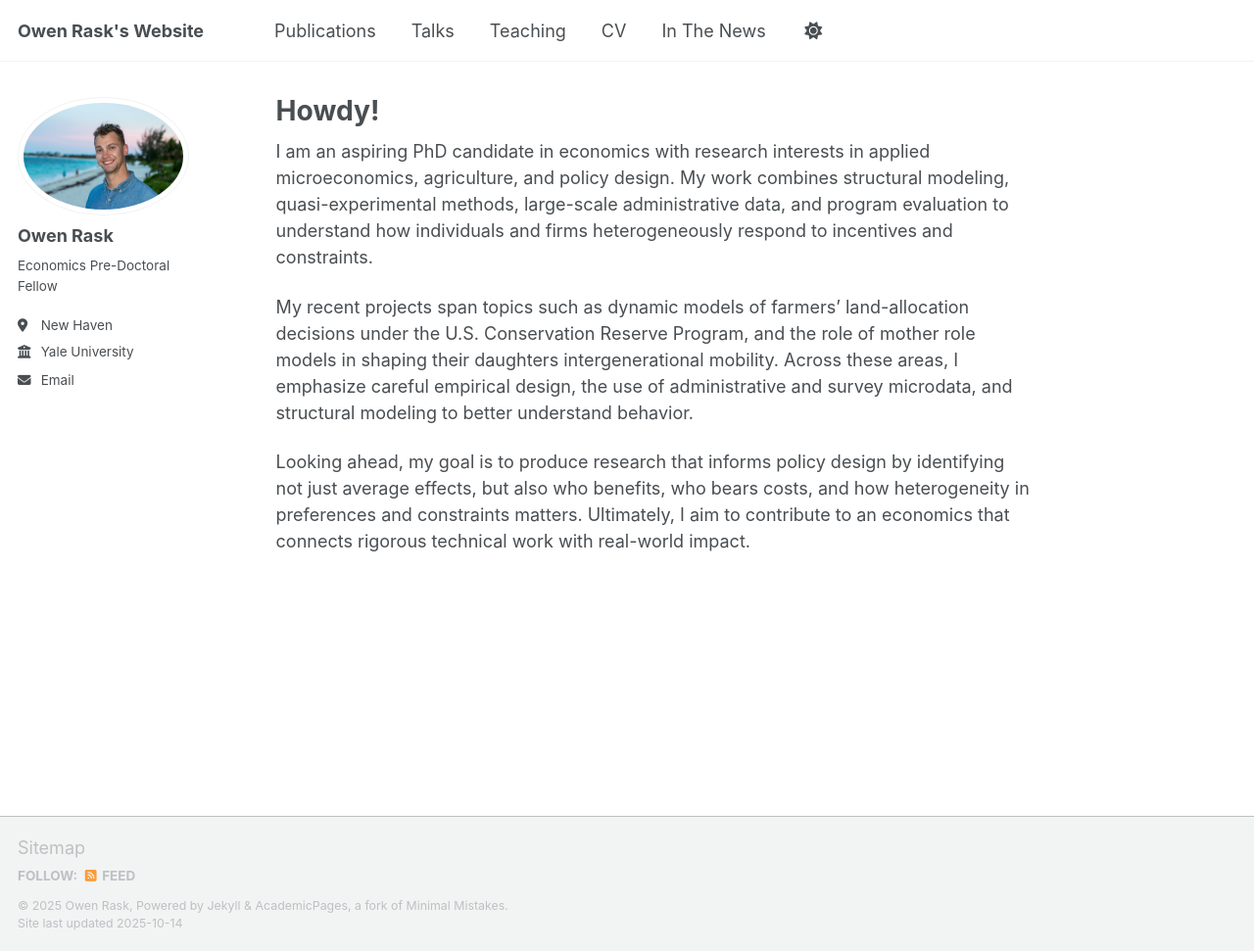
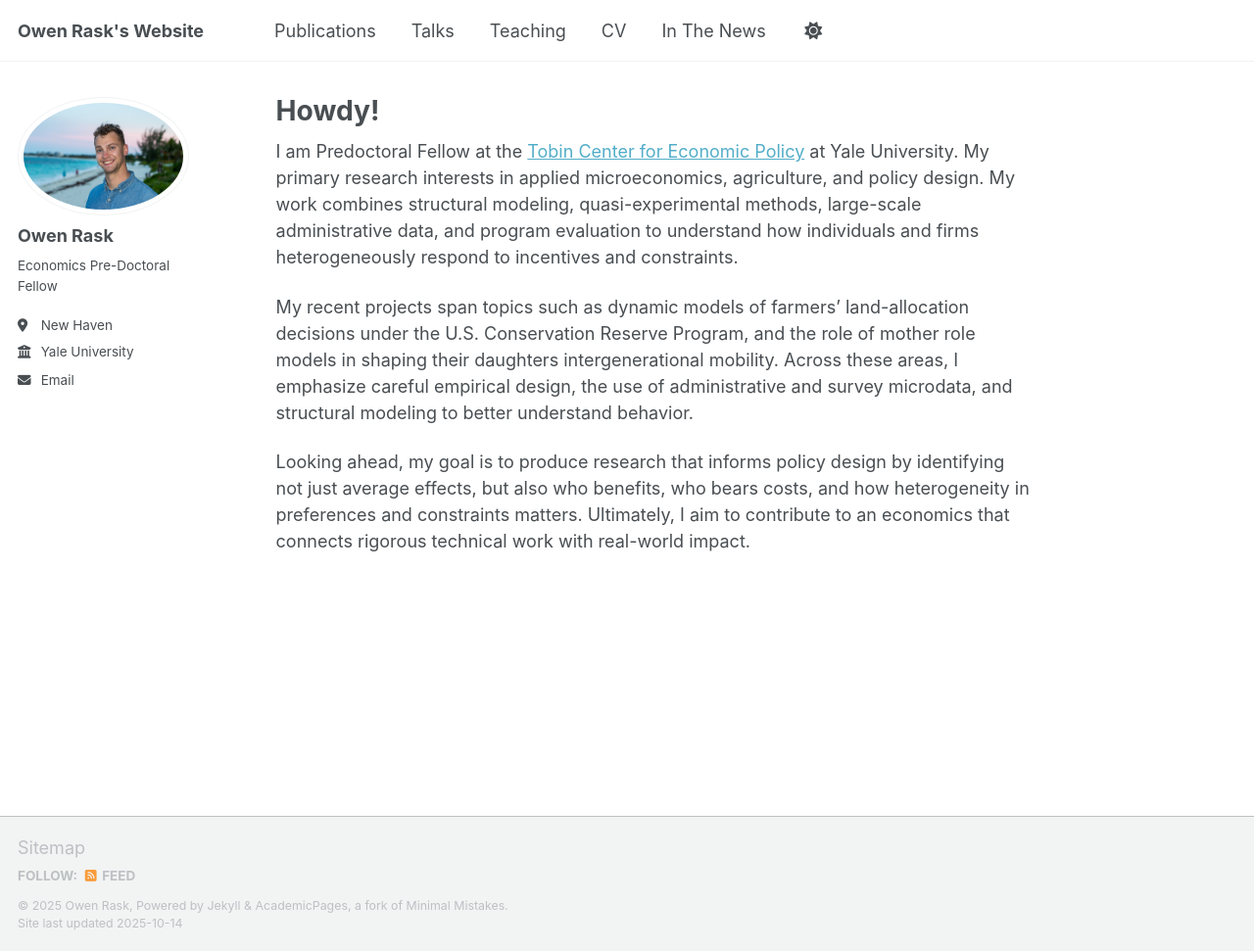
Before and after one commit to OwenRask/OwenRask.github.io, a Jekyll site: the page built from _pages/about.md, in a window 1280 px wide and 971 px high. Shown: the whole window at 98% size. Built offline with Jekyll 4.4.1, drawn with Linux system fonts in a browser that asks for light colours; a script that is not in the unit is left out.

Commit message:
Update about.md

```diff
--- a/_pages/about.md
+++ b/_pages/about.md
@@ -7,7 +7,7 @@ redirect_from:
   - /about.html
 ---
 
-I am an aspiring PhD candidate in economics with research interests in applied microeconomics, agriculture, and policy design. My work combines structural modeling, quasi-experimental methods, large-scale administrative data, and program evaluation to understand how individuals and firms heterogeneously respond to incentives and constraints.
+I am Predoctoral Fellow at the [Tobin Center for Economic Policy](https://tobin.yale.edu/people/owen-rask) at Yale University. My primary research interests in applied microeconomics, agriculture, and policy design. My work combines structural modeling, quasi-experimental methods, large-scale administrative data, and program evaluation to understand how individuals and firms heterogeneously respond to incentives and constraints.
 
 My recent projects span topics such as dynamic models of farmers’ land-allocation decisions under the U.S. Conservation Reserve Program, and the role of mother role models in shaping their daughters intergenerational mobility. Across these areas, I emphasize careful empirical design, the use of administrative and survey microdata, and structural modeling to better understand behavior.
 
```
